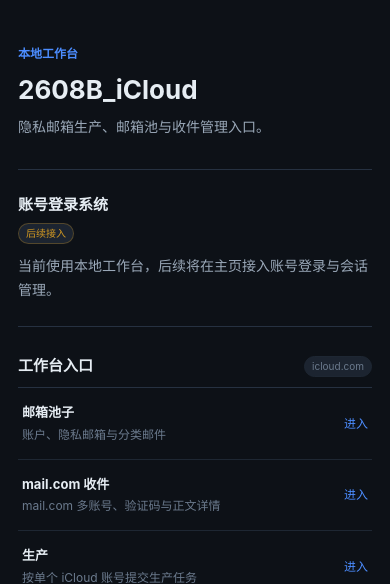
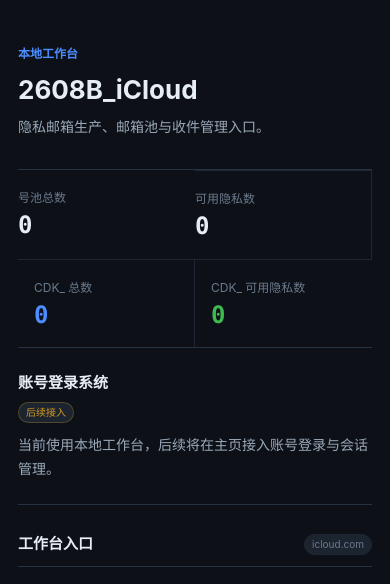
Before and after one commit to CO0kie-SH/2608B_iCloud, a FastAPI app: page / in a window 390 px wide. Shown: the part 47-631 px from the top of the page. Run offline with FastAPI, Linux system fonts and the light colour scheme; data that the repository does not hold is empty.

Commit message:
26.8.18A: add home alias-pool stats
Show total, available, CDK_ total, and CDK_ available counts on the home page via GET /api/home/stats.

```diff
--- a/web/app.py
+++ b/web/app.py
@@ -7,10 +7,11 @@ from fastapi.responses import HTMLResponse
 from fastapi.staticfiles import StaticFiles
 from fastapi.templating import Jinja2Templates
 
-from web.deps import get_settings, web_dir
+from web.deps import get_db, get_settings, web_dir
 from web.errors import register_error_handlers
 from web.production_loop import get_production_loop_controller
 from web.routers import accounts, aliases, client_sync, groups, mailcom, mails, production, production_loop, sync
+from web.schemas import HomePoolStatsOut
 
 
 def create_app() -> FastAPI:
@@ -86,6 +87,10 @@ def create_app() -> FastAPI:
     def health() -> dict[str, object]:
         return {"ok": True, "app": settings.app_name}
 
+    @app.get("/api/home/stats", response_model=HomePoolStatsOut)
+    def home_stats() -> HomePoolStatsOut:
+        return HomePoolStatsOut(**get_db().get_alias_pool_stats())
+
     return app
 
 
--- a/web/static/app.css
+++ b/web/static/app.css
@@ -19,6 +19,18 @@
 }
 
 * { box-sizing: border-box; }
+
+.sr-only {
+  position: absolute;
+  width: 1px;
+  height: 1px;
+  padding: 0;
+  margin: -1px;
+  overflow: hidden;
+  clip: rect(0, 0, 0, 0);
+  white-space: nowrap;
+  border: 0;
+}
 
 body {
   margin: 0;
@@ -521,6 +533,22 @@ select { max-width: 280px; }
 .home-kicker { color: var(--accent); font-size: 12px; font-weight: 600; }
 .home-intro h1 { margin: 7px 0 6px; font-size: 26px; letter-spacing: 0; }
 .home-intro p, .home-notice p { margin: 0; color: var(--fg-dim); line-height: 1.7; }
+.home-stats {
+  display: grid;
+  grid-template-columns: repeat(4, minmax(0, 1fr));
+  border-bottom: 1px solid var(--border);
+}
+.home-stat {
+  min-width: 0;
+  padding: 19px 16px 18px 0;
+  border-right: 1px solid var(--border-soft);
+}
+.home-stat + .home-stat { padding-left: 16px; }
+.home-stat-last { border-right: 0; }
+.home-stat-label { display: block; color: var(--fg-mute); font-size: 12px; white-space: nowrap; overflow: hidden; text-overflow: ellipsis; }
+.home-stat-value { display: block; margin-top: 4px; color: var(--fg); font: 600 24px/1.2 var(--mono); }
+.home-stat-cdk .home-stat-value { color: var(--accent); }
+.home-stat-cdk.home-stat-last .home-stat-value { color: var(--ok); }
 .home-notice {
   display: grid;
   grid-template-columns: 190px minmax(0, 1fr);
@@ -626,6 +654,11 @@ select { max-width: 280px; }
   .topbar-mailbox .topbar-mid { order: 3; flex-basis: 100%; margin-left: 0; }
   .topbar-mailbox .topbar-actions { flex-wrap: wrap; margin-left: auto; }
   .home-inner { padding: 24px 18px 42px; }
+  .home-stats { grid-template-columns: repeat(2, minmax(0, 1fr)); }
+  .home-stat:nth-child(2) { border-right: 0; }
+  .home-stat:nth-child(n + 3) { border-top: 1px solid var(--border-soft); }
+  .home-stat:nth-child(3) { padding-left: 0; }
+  .home-stat-last { padding-left: 16px; }
   .home-notice { grid-template-columns: 1fr; gap: 10px; }
   .production-layout { grid-template-columns: 1fr; }
   .production-status { min-height: 360px; }
--- /dev/null
+++ b/web/static/home.js
@@ -0,0 +1,24 @@
+"use strict";
+
+/* 首页号池统计：数据来自本地 API，页面打开时读取最新值。 */
+(async function loadHomeStats() {
+  const section = document.querySelector(".home-stats");
+  if (!section) return;
+  const fields = [...section.querySelectorAll("[data-pool-stat]")];
+  try {
+    const response = await fetch("/api/home/stats", {
+      headers: { Accept: "application/json" },
+      cache: "no-store",
+    });
+    if (!response.ok) throw new Error(`HTTP ${response.status}`);
+    const stats = await response.json();
+    for (const field of fields) {
+      const value = Number(stats[field.dataset.poolStat]);
+      field.textContent = Number.isFinite(value) ? value.toLocaleString("zh-CN") : "--";
+    }
+  } catch (error) {
+    console.warn("加载号池统计失败", error);
+  } finally {
+    section.setAttribute("aria-busy", "false");
+  }
+})();
--- a/web/templates/home.html
+++ b/web/templates/home.html
@@ -5,6 +5,7 @@
 <meta name="viewport" content="width=device-width, initial-scale=1">
 <title>{{ app_name }} · 首页</title>
 <link rel="stylesheet" href="/static/app.css">
+<script src="/static/home.js" defer></script>
 </head>
 <body>
 <header class="topbar">
@@ -18,6 +19,26 @@
       <span class="home-kicker">本地工作台</span>
       <h1>{{ app_name }}</h1>
       <p>隐私邮箱生产、邮箱池与收件管理入口。</p>
+    </section>
+
+    <section class="home-stats" aria-labelledby="poolStatsTitle" aria-busy="true">
+      <h2 id="poolStatsTitle" class="sr-only">号池统计</h2>
+      <div class="home-stat">
+        <span class="home-stat-label">号池总数</span>
+        <strong class="home-stat-value" data-pool-stat="total">--</strong>
+      </div>
+      <div class="home-stat">
+        <span class="home-stat-label">可用隐私数</span>
+        <strong class="home-stat-value" data-pool-stat="available">--</strong>
+      </div>
+      <div class="home-stat home-stat-cdk">
+        <span class="home-stat-label">CDK_ 总数</span>
+        <strong class="home-stat-value" data-pool-stat="cdk_total">--</strong>
+      </div>
+      <div class="home-stat home-stat-cdk home-stat-last">
+        <span class="home-stat-label">CDK_ 可用隐私数</span>
+        <strong class="home-stat-value" data-pool-stat="cdk_available">--</strong>
+      </div>
     </section>
 
     <section class="home-notice" aria-labelledby="accountAccessTitle">
```
Also changed, not shown: tests/test_home_stats.py (added, +43 -0 lines), tools/db.py (+25 -0 lines), web/schemas.py (+7 -0 lines), README.md.
